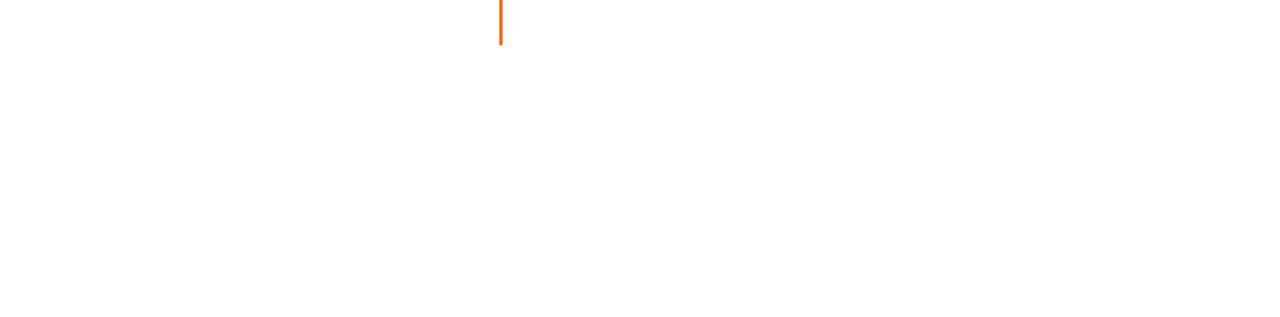
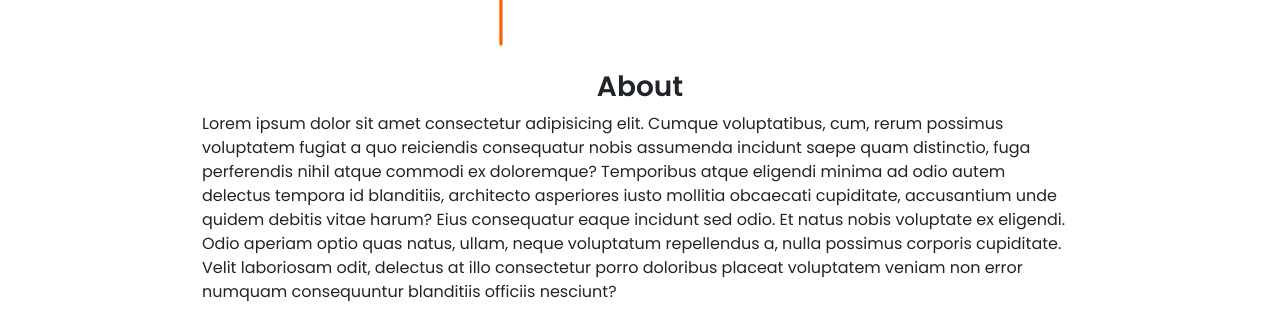
Before and after one commit to naufalpratam4/ukmclic, a React (Vite) app: page / in a window 1280 px wide. Shown: the part 486-803 px from the top of the page. Built offline with nearby package versions, Linux system fonts and the light colour scheme.

Commit message:
add about in landing page

```diff
--- /dev/null
+++ b/src/components/section/about/About.jsx
@@ -0,0 +1,25 @@
+import { Container } from "react-bootstrap";
+
+export default function About() {
+  return (
+    <>
+      <Container style={{ width: "900px" }}>
+        <h3 className="text-center mt-4 fw-semibold">About</h3>
+        <p>
+          Lorem ipsum dolor sit amet consectetur adipisicing elit. Cumque
+          voluptatibus, cum, rerum possimus voluptatem fugiat a quo reiciendis
+          consequatur nobis assumenda incidunt saepe quam distinctio, fuga
+          perferendis nihil atque commodi ex doloremque? Temporibus atque
+          eligendi minima ad odio autem delectus tempora id blanditiis,
+          architecto asperiores iusto mollitia obcaecati cupiditate, accusantium
+          unde quidem debitis vitae harum? Eius consequatur eaque incidunt sed
+          odio. Et natus nobis voluptate ex eligendi. Odio aperiam optio quas
+          natus, ullam, neque voluptatum repellendus a, nulla possimus corporis
+          cupiditate. Velit laboriosam odit, delectus at illo consectetur porro
+          doloribus placeat voluptatem veniam non error numquam consequuntur
+          blanditiis officiis nesciunt?
+        </p>
+      </Container>
+    </>
+  );
+}
--- a/src/pages/LandingPage.jsx
+++ b/src/pages/LandingPage.jsx
@@ -1,11 +1,13 @@
 import NavBar from "../components/section/Landing page/NavBar";
 import HeroSection from "../components/section/Landing page/hero";
+import About from "../components/section/about/about";
 
 const LandingPage = () => {
   return (
     <>
       <NavBar />
       <HeroSection />
+      <About />
     </>
   );
 };
```
